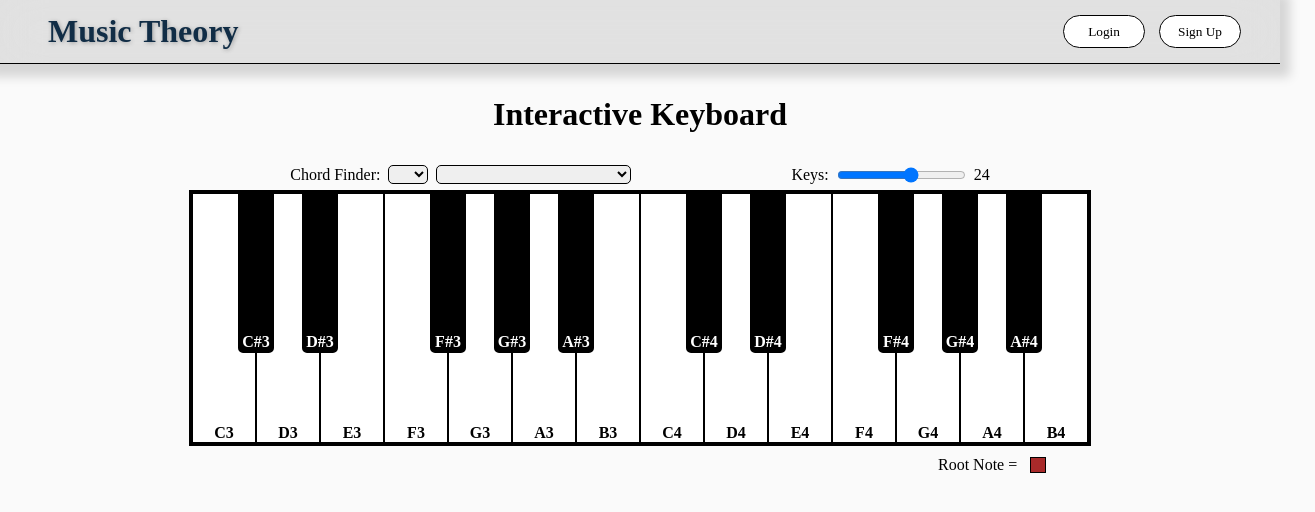
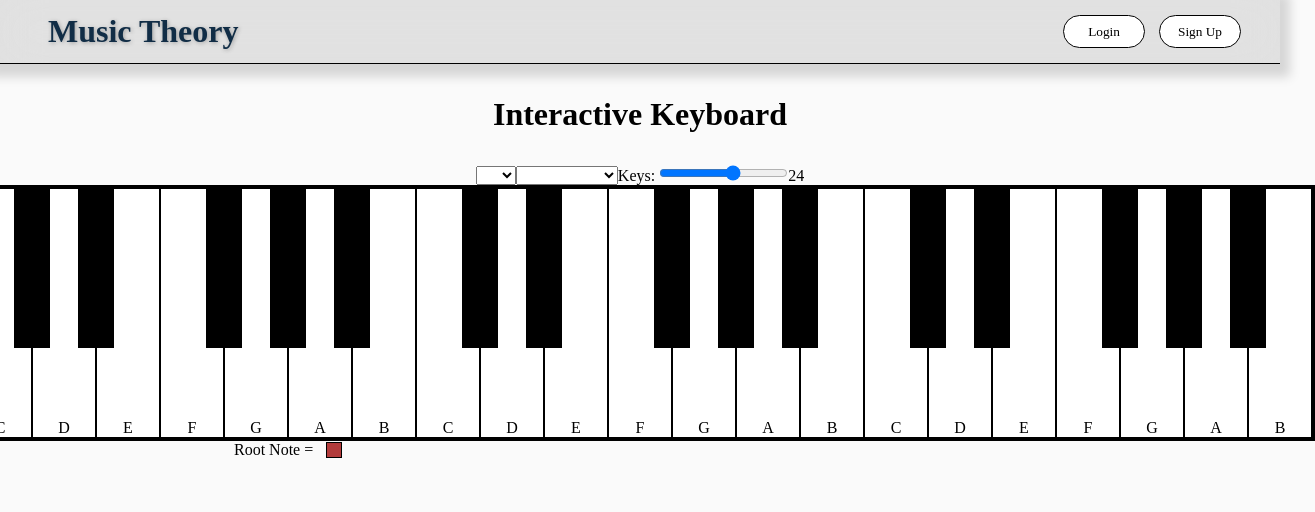
Before and after one commit to clay-bugg/FretTheory, a Nuxt app: page /interactive_keyboard in a window 1280 px wide. Shown: the top 512 px of the page, 1315 px wide, since content can reach past the window. Built offline with nearby package versions, Linux system fonts and the light colour scheme; a web font is replaced by a local one.

Commit message:
refractored and re-wrote functions of entire Keyboard component

```diff
--- a/components/Keyboard.vue
+++ b/components/Keyboard.vue
@@ -1,52 +1,57 @@
 <template>
-  <div id="component">
-
-    <div id="controls">
-
-      <div id="chord-select-container">
-        <label for="chord-select">Chord Finder:</label>
-        <select id="chord-select" v-model="selectedChord">
-          <option v-for="chord in chordOptions" :key="chord" :value="chord">{{ chord }}</option>
+  <div class="component">
+    <div class="controls">
+      <div class="chord-selector-box">
+        <select id="root-note-selector" v-model="rootNote">
+          <option
+            v-for="note in rootNotes"
+            :key="note"
+            :value="note">
+              {{ note }}
+          </option>
         </select>
-        <select id="chord-type-select" v-model="selectedChordType">
-          <option v-for="type in chordTypeOptions" :key="type.value":value="type.value">
+        <select id="chord-type-selector" v-model="chordType">
+          <option
+            v-for="type in chordTypes"
+            :key="type"
+            :value="type.value">
               {{ type.label }}
           </option>
         </select>
       </div>
-
-      <div id="keys-select-container">
-        <label for="keys-input">Keys: </label>
-        <input id="keys-input"
-               v-model="keysAmount"
+      <div class="keys-selector-box">
+        <label for="key-selector">Keys: </label>
+        <input
+          id="key-selector"
+          v-model="numberOfKeys"
           type="range"
           step="1"
           min="7"
-               max="36" />
-        <span id="keys-display">{{ keysAmount }}</span>
+          max="36"
+        />
+        <span id="keys-amount-label">{{ numberOfKeys }}</span>
       </div>
     </div>
-
-    <div id="keyboard">
-      <div v-for="(key, index) in displayedKeys"
-           :key="key.note"
+    <div class="keyboard">
+      <div v-for="(key,index) in pianoKeys" @mousedown="playKey(key.note,key.octave)"
+        :key="key"
         :class="[
-            'key', key.isSharp ? 'black' : 'white',
-            highlightedNotes.includes(key.note) ? 'highlighted' : '',
-            key.note.replace(/\d/, '') === selectedChord ? 'root-note' : ''
-          ]"
-           @mousedown="playNote(key.note)">
+          'key',
+          key.sharp ? 'black' : 'white',
+          chordNotes.includes(key.note) ? 'chord-note' : '',
+          key.note === rootNote ? 'root-note' : ''
+          ]">
         {{ key.note }}
       </div>
     </div>
-
-    <div id="color-note-container">
-      <label for="root-note-color-key">Root Note = </label>
-      <div class="note-key-color"
-           id="root-note-color"></div>
+    <div class="root-note-key">
+      <label for="root-note-color">Root Note =</label>
+      <span id="root-note-color"></span>
     </div>
-    <p id="chord-played"> {{ notesPlayed }}</p>
-
+    <div v-if="rootNote && chordType" class="chord-played">
+      <p class="chord-notes">{{ chordNotes }}</p>
+      <button @click="playChord(chordNotes)">Play Chord</button>
+    </div>
   </div>
 </template>
 
@@ -56,28 +61,20 @@ import { Howl } from 'howler';
 export default {
   data() {
     return {
-      keysAmount: 24,
-      keys: this.generateKeys(3, 5),
-      selectedChordType: '',
-      selectedChord: '',
-      highlightedNotes: [],
-      notesPlayed: null,
-      chordOptions: ['A', 'A#', 'B', 'C', 'C#', 'D', 'D#', 'E', 'F', 'F#', 'G', 'G#'],
-      chordTypeOptions: [
+      numberOfKeys: 24,
+      pianoKeys: this.generateKeys(3, 5),
+      rootNote: '',
+      chordType: '',
+      chordNotes: [],
+      rootNotes: ['C', 'C#', 'D', 'D#', 'E', 'F', 'F#', 'G', 'G#','A', 'A#', 'B'],
+      chordTypes: [
         { label: 'Major', value: 'M' },
         { label: 'Minor', value: 'm' },
         { label: 'Augmented', value: '+' },
         { label: 'Diminished', value: '°' },
         { label: 'Dominant 7th', value: '7' },
         { label: 'Minor 7th', value: 'm7' },
-        { label: 'Major 7th', value: 'maj7' },
-        { label: 'Diminished 7th', value: '°7' },
-        { label: 'Suspended 2nd', value: 'sus2' },
-        { label: 'Suspended 4th', value: 'sus4' },
-        { label: 'Dominant 7th Suspended 4th', value: '7sus4' },
-        { label: 'Major 9th', value: 'maj9' },
-        { label: 'Major 11th', value: 'maj11' },
-        { label: 'Major 13th', value: 'maj13' }
+        { label: 'Major 7th', value: 'maj7'}
       ],
       chordIntervals: {
         'M': [0, 4, 7],
@@ -86,34 +83,23 @@ export default {
         '°': [0, 3, 6],
         '7': [0, 4, 7, 10],
         'm7': [0, 3, 7, 10],
-        'maj7': [0, 4, 7, 11],
-        '°7': [0, 3, 6, 9],
-        'sus2': [0, 2, 7],
-        'sus4': [0, 5, 7],
-        '7sus4': [0, 5, 7, 10],
-        'maj9': [0, 4, 7, 11, 14],
-        'maj11': [0, 4, 7, 11, 14, 17],
-        'maj13': [0, 4, 7, 11, 14, 21]
+        'maj7': [0, 4, 7, 11]
       }
     }
   },
   computed: {
-    displayedKeys() {
-      return this.keys.slice(0, this.keysAmount);
+    keysDisplayed() {
+      return this.pianoKeys.slice(0, this.numberOfKeys);
     }
   },
   watch: {
-    selectedChordType(newVal, oldVal) {
-      console.log('Chord type changed from', oldVal, 'to', newVal);
+    rootNote(newVal, oldVal) {
+      console.log(`Root note changed from ${oldVal} to ${newVal}`);
       this.updateChord();
     },
-    selectedChord(newVal, oldVal) {
-      console.log('Chord root changed from', oldVal, 'to', newVal);
+    chordType(newVal, oldVal) {
+      console.log(`Chord type changed from ${oldVal} to ${newVal}`);
       this.updateChord();
-    },
-    keysAmount(newVal) {
-      if (newVal < 7) this.keysAmount = 7;
-      if (newVal > this.keys.length) this.keysAmount = this.keys.length;
     }
   },
   methods: {
@@ -121,85 +107,51 @@ export default {
       const notes = ['C', 'C#', 'D', 'D#', 'E', 'F', 'F#', 'G', 'G#', 'A', 'A#', 'B'];
       const keys = [];
 
+
       for (let octave = startOctave; octave <= endOctave; octave++) {
-        notes.forEach(note => {
+        notes.forEach((note) => {
           keys.push({
-            note: `${note}${octave}`,
-            isSharp: note.includes('#')
+            note: `${note}`,
+            octave: '5',
+            sharp: note.includes('#')
           });
-        });
+        })
       }
-
       return keys;
     },
-
-    playNote(note) {
+    playKey(note,octave) {
       const encodedNote = encodeURIComponent(note);
-      console.log(encodedNote);
       const sound = new Howl({
-        src: [`/sounds/keyboard_samples/${encodedNote}.mp3`],
+        src: [`/sounds/keyboard_samples/${encodedNote}${octave}.mp3`]
       });
+      console.log(sound)
       sound.play();
 
-      setTimeout(() => { sound.stop() }, 6000)
-      console.log(`Note played:${note}`)
+      setTimeout(() => {
+        sound.stop();
+      }, 7000);
     },
+    updateChord() {
+      const rootNote = this.rootNote;
+      const chordType = this.chordType
+      const intervals = this.chordIntervals[chordType] || '';
 
-    keysArray(length) {
-      return Array.from({ length }, (_, i) => i + 1);
-    },
+      if (!rootNote || !chordType) return;
 
-    updateChord() {
-      if (!this.selectedChord || !this.selectedChordType) {
-        this.highlightedNotes = [];
-        this.notesPlayed = [];
-        return;
-      }
-
-      const rootNote = this.selectedChord;
-      const intervals = this.chordIntervals[this.selectedChordType] || [];
-
-      if (!intervals) {
-        console.warn(`Chord type ${this.selectedChordType} is not defined.`);
-        this.highlightedNotes = [];
-        this.notePlayed = [];
-        return;
-      }
-
-      const noteOrder = ['C', 'C#', 'D', 'D#', 'E', 'F', 'F#', 'G', 'G#', 'A', 'A#', 'B'];
-
-      const getBaseNoteIndex = (note) => {
-        const baseNote = note.replace(/\d/, '');
-        return noteOrder.indexOf(baseNote);
-      };
-
-      const rootIndex = getBaseNoteIndex(rootNote);
+      const notes = ['C', 'C#', 'D', 'D#', 'E', 'F', 'F#', 'G', 'G#', 'A', 'A#', 'B'];
+      const rootIndex = notes.indexOf(rootNote);
       const chordNotes = new Set();
 
-      this.keys.forEach(key => {
-        const keyBaseIndex = getBaseNoteIndex(key.note);
-
-        intervals.forEach(interval => {
-          const targetIndex = (rootIndex + interval) % 12;
-          if (keyBaseIndex === targetIndex) {
+      this.pianoKeys.forEach((key, index) => {
+        if (intervals.includes((index - rootIndex) % 12)) {
           chordNotes.add(key.note);
         }
       });
-      });
-
-      const notesArray = Array.from(chordNotes);
-      const oneOctaveNotes = notesArray.filter(note => note.endsWith('3'))
-
-      this.highlightedNotes = notesArray;
-      this.notesPlayed = oneOctaveNotes.map(note => note.replace(/\d/, ''));
+      this.chordNotes = Array.from(chordNotes);
     }
   }
 }
-
-
-
 </script>
-
 
 <style scoped>
 * {
@@ -208,116 +160,70 @@ export default {
   box-sizing: border-box;
 }
 
-#component {
+.component {
   display: flex;
   flex-direction: column;
   align-items: center;
-  gap: 0.4em;
-  ;
 }
-
-#controls {
+.controls {
   display: flex;
   align-items: center;
-  justify-content: space-between;
-  gap: 10em;
+  justify-content: center;
 }
-
-#chord-select-container {
-  display: flex;
-  place-items: center;
-  gap: 0.5em;
-}
-
-#chord-select-container select {
-  border: 1px solid black;
-  border-radius: 5px;
-}
-
-#keys-select-container {
-  display: flex;
-  justify-content: center;
-  align-items: center;
-  gap: 0.5em;
-}
-
-#keyboard {
+.keyboard {
   width: fit-content;
   height: 16em;
-  border: 3px solid rgb(0, 0, 0);
+  border: 3px solid black;
   display: flex;
-  margin-bottom: 1em;
-  background-color: rgba(0, 0, 0, 0.64);
-  background-color: transparent;
 }
-
 .key {
   border: 1px solid black;
   display: flex;
   flex-direction: column;
   align-items: center;
   justify-content: flex-end;
-  box-sizing: border-box;
-  font-weight: 700;
-
 }
-
-.white {
-  width: 4em;
-  z-index: 0;
-  background-color: rgb(255, 255, 255);
-}
-
-.black {
-  width: 2.25em;
-  position: relative;
-  background-color: black;
-  color: white;
-  height: 10em;
-  margin: 0 -18px;
-  z-index: 1;
-  border-bottom-left-radius: 5px;
-  border-bottom-right-radius: 5px;
-  border: 2px solid black;
-}
-
 .key:hover {
   cursor: pointer;
   filter: brightness(95%);
 }
-
-.highlighted {
-  background-color: rgb(81, 109, 151);
-  color: black
+.white {
+  width: 4em;
+  background-color: white;;
 }
-
-
-
-#color-note-container {
+.black {
+  width: 2.25em;
+  height: 10em;
+  position: relative;
+  margin: 0 -18px;
+  background-color: black;
+  z-index: 1;
+  border: 2px solid black;
+}
+.root-note {
+  background-color: rgb(178, 59, 59);
+}
+.chord-note {
+  background-color: rgb(94, 94, 175);;
+}
+.root-note-key {
   display: flex;
   align-items: center;
   justify-content: center;
-
+  gap: 0.8em;
   position: relative;
-  left: 22em;
-  bottom: 0.8em;
-  gap: 0.8em;
+  right: 22em;
 }
-
 #root-note-color {
   width: 1em;
   height: 1em;
   border: 1px solid black;
-  background-color: rgb(168, 42, 42);
+  background-color: rgb(178, 59, 59);
 }
-
-.root-note {
-  background-color: rgb(168, 42, 42) !important;
-}
-
-#chord-played {
-  font-size: 1.5em;
-  position: relative;
-  bottom: 2em
+.chord-played {
+  display: flex;
+  align-items: center;
+  justify-content: center;
+  gap: 1em;
 }
 </style>
```
Also changed, not shown: public/images/background_images/notation.webp (deleted), public/images/background_images/orange+blue music background.webp (deleted). Lines whose indentation alone changed are shown as unchanged.
